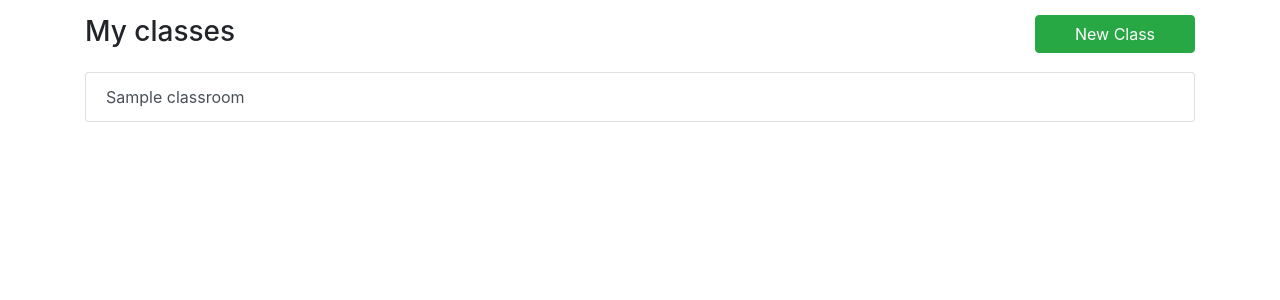
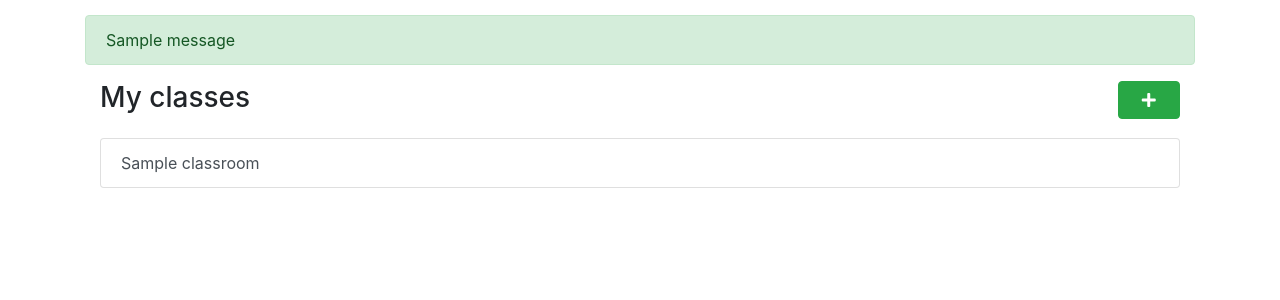
Before and after one commit to InbarShirizly/zoom_attendance_check, a Flask app: page / in a window 1280 px wide. Shown: the part 56-356 px from the top of the page. Run offline with Flask 2, Linux system fonts and the light colour scheme; a user stored in the database is signed in; tables that the repository leaves empty hold one stand-in row (values such as "Sample post"); one stand-in notice (Sample message) is shown; some libraries are stand-ins or nearby versions.

Commit message:
Added alerts

```diff
--- a/Server/__init__.py
+++ b/Server/__init__.py
@@ -11,6 +11,7 @@ db = SQLAlchemy(app)
 bcrypt = Bcrypt(app)
 login_manager = LoginManager(app)
 login_manager.login_view = 'login'
+login_manager.login_message_category = 'info'
 
 
 from Server import routes
--- a/Server/routes.py
+++ b/Server/routes.py
@@ -1,4 +1,4 @@
-from flask import render_template, redirect, url_for, request
+from flask import render_template, redirect, url_for, request, flash
 from Server import app, bcrypt, db
 from Server.forms import LoginForm, RegistrationForm, CreateClassForm
 from Server.models import User, Classroom
@@ -41,7 +41,7 @@ def login():
             login_user(user, remember=form.remember.data)
             return redirect(url_for('home'))
         else:
-            print('failed login') # for now
+            flash(f'Invalid credentials', 'danger')
 
     return render_template('login.html', form=form)
 
@@ -61,6 +61,7 @@ def register():
         )
         db.session.add(user)
         db.session.commit()
+        flash(f'Account created for {form.username.data}!', 'success')
         return redirect(url_for('login'))
     return render_template('register.html', form=form)
 
--- a/Server/templates/home.html
+++ b/Server/templates/home.html
@@ -5,8 +5,8 @@
             <div class="col-6">
                 <h3>My classes</h3>
             </div>
-            <div class="col-2">
-                <button type="button" class="btn btn-success btn-block" data-toggle="collapse" data-target="#createClass">New Class</button>
+            <div class="col-1">
+                <button type="button" class="btn btn-success btn-block" data-toggle="collapse" data-target="#createClass"><span class="fas fa-plus"></span></button>
             </div>
         </div>
         <div class="row collapse justify-content-center" id="createClass">
@@ -55,7 +55,9 @@
             <div class="col">
                 <div class="list-group">
                     {% for classroom in current_user.classes %}
-                        <a href="#" class="list-group-item list-group-item-action">{{ classroom.name }}</a>
+                        <a href="#" class="list-group-item list-group-item-action">
+                            {{ classroom.name }}
+                        </a>
                     {% endfor %}
                 </div>
             </div>
--- a/Server/templates/layout.html
+++ b/Server/templates/layout.html
@@ -5,7 +5,7 @@
     <meta name="viewport" content="width=device-width, initial-scale=1, shrink-to-fit=no">
 
     <link rel="stylesheet" href="https://stackpath.bootstrapcdn.com/bootstrap/4.5.2/css/bootstrap.min.css" integrity="sha384-JcKb8q3iqJ61gNV9KGb8thSsNjpSL0n8PARn9HuZOnIxN0hoP+VmmDGMN5t9UJ0Z" crossorigin="anonymous">
-
+    <link rel="stylesheet" href="https://use.fontawesome.com/releases/v5.7.0/css/all.css" integrity="sha384-lZN37f5QGtY3VHgisS14W3ExzMWZxybE1SJSEsQp9S+oqd12jhcu+A56Ebc1zFSJ" crossorigin="anonymous">
     <style>
       .row {
         margin-top: 15px;
@@ -37,7 +37,22 @@
         </ul>
       </div>
     </nav>
-    {% block content %}{% endblock content %}
+    <main class="container" role="main">
+      <div class="row">
+        <div class="col">
+            {% with messages = get_flashed_messages(with_categories=true) %}
+                {% if messages %}
+                    {% for category, message in messages %}
+                        <div class="alert alert-{{ category }} alert-dismissable fade show" role="alert">
+                          {{ message }}
+                        </div>
+                    {% endfor %}
+                {% endif %}
+            {% endwith %}
+            {% block content %}{% endblock %}
+        </div>
+      </div>
+    </main>
 
     <script src="https://code.jquery.com/jquery-3.5.1.slim.min.js" integrity="sha384-DfXdz2htPH0lsSSs5nCTpuj/zy4C+OGpamoFVy38MVBnE+IbbVYUew+OrCXaRkfj" crossorigin="anonymous"></script>
     <script src="https://cdn.jsdelivr.net/npm/popper.js@1.16.1/dist/umd/popper.min.js" integrity="sha384-9/reFTGAW83EW2RDu2S0VKaIzap3H66lZH81PoYlFhbGU+6BZp6G7niu735Sk7lN" crossorigin="anonymous"></script>
```
